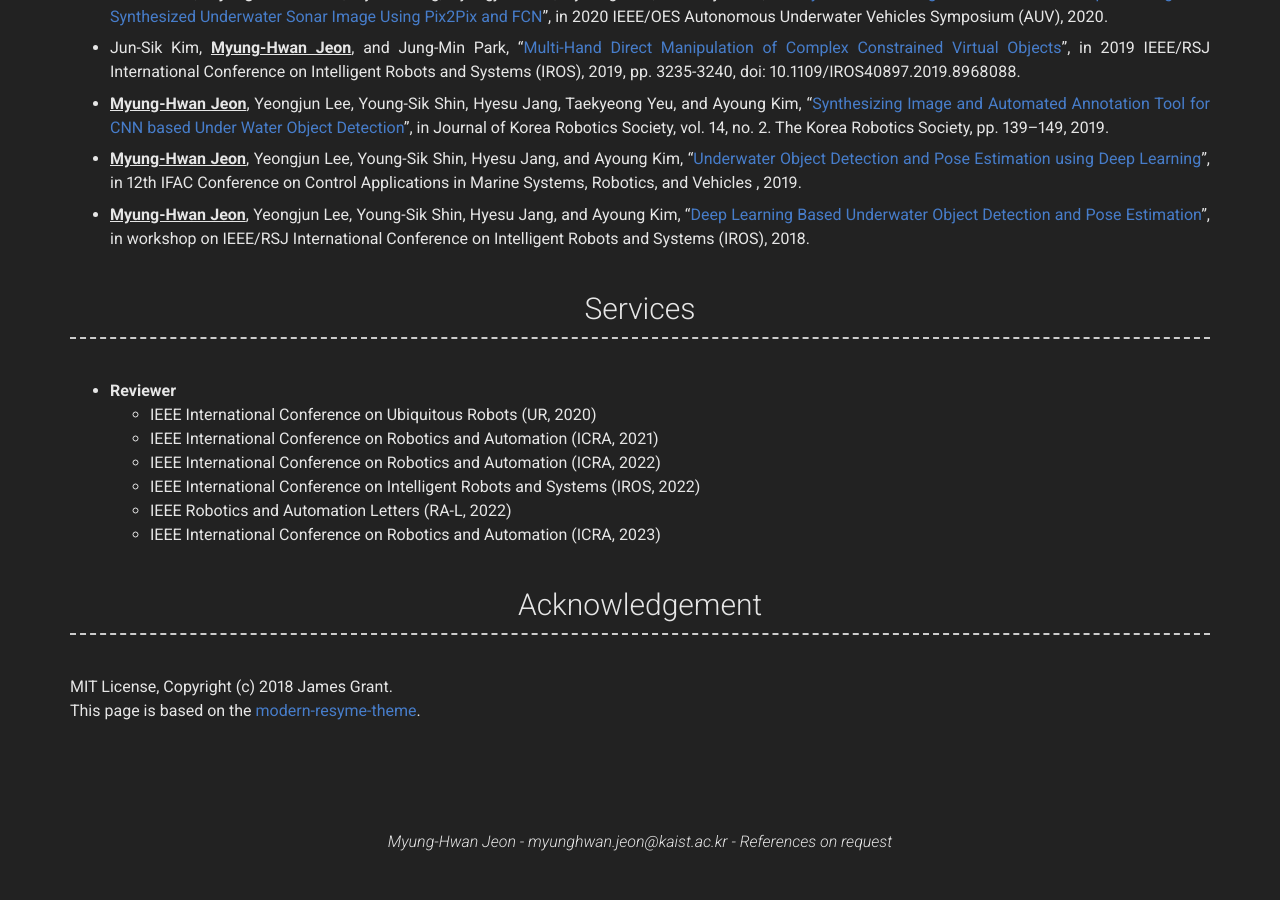
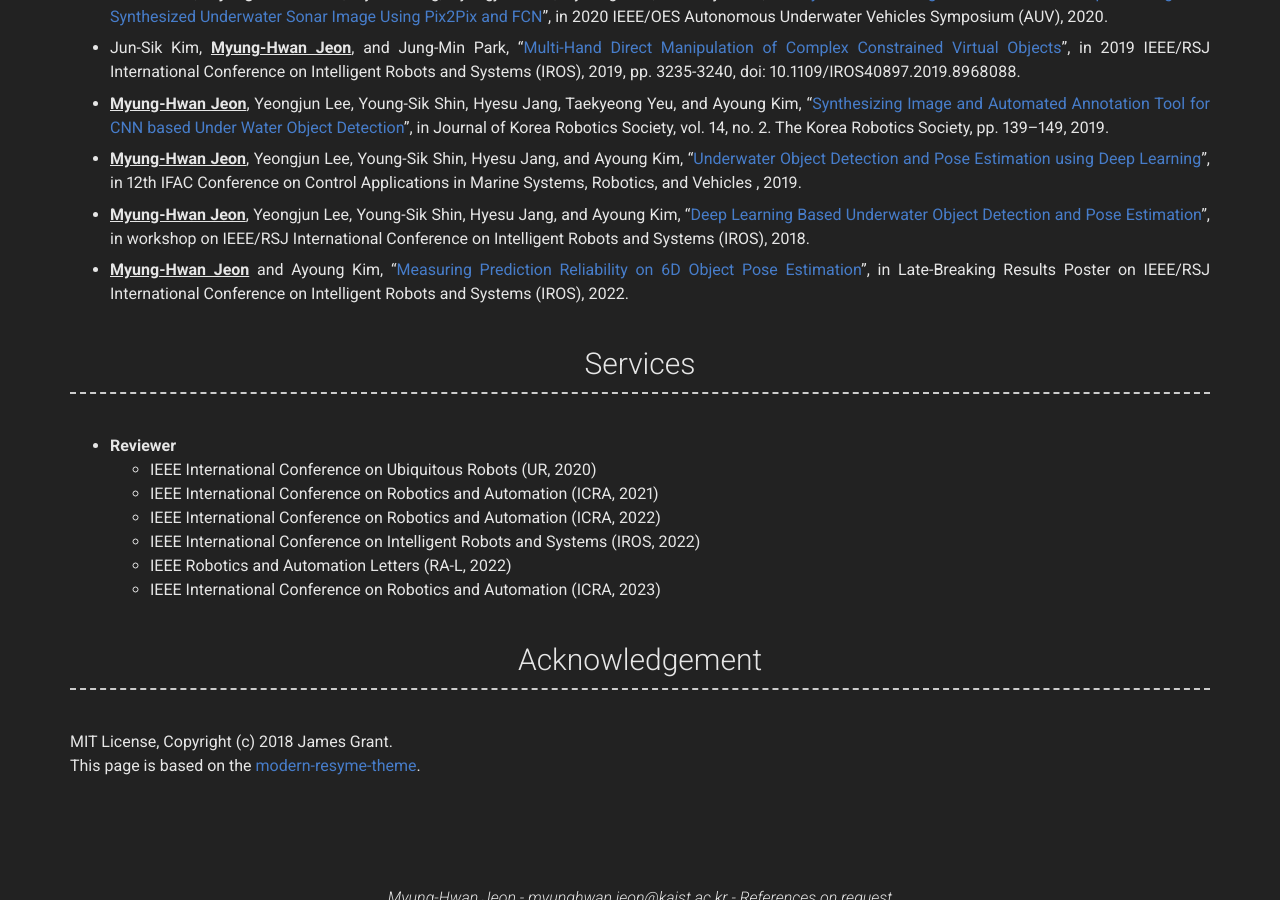
Before and after one commit to MyungHwanJeon/MyungHwanJeon.github.io, a Jekyll site: the page built from index.md, in a window 1280 px wide and 900 px high, scrolled down 3617 px. Built offline with Jekyll 4.4.1, drawn with Linux system fonts in a browser that asks for light colours; nearby versions of some CDN libraries; before the commit the page ends 4479 px from its top, so only the background shows below that.

Commit message:
Update _config.yml

```diff
--- a/_config.yml
+++ b/_config.yml
@@ -314,6 +314,8 @@
 
       - **<U>Myung-Hwan Jeon</U>**, Yeongjun Lee, Young-Sik Shin, Hyesu Jang, and Ayoung Kim, "[Deep Learning Based Underwater Object Detection and Pose Estimation](http://irosworkshop.marinerobotics.eu/wp-content/uploads/2018/10/Fr-WS19-08.pdf)", in workshop on IEEE/RSJ International Conference on Intelligent Robots and Systems (IROS), 2018.
 
+      - **<U>Myung-Hwan Jeon</U>** and Ayoung Kim, “[Measuring Prediction Reliability on 6D Object Pose Estimation](https://youtu.be/qSHd3oweD34)”, in Late-Breaking Results Poster on IEEE/RSJ International Conference on Intelligent Robots and Systems (IROS), 2022.
+
   - title: Services
     layout: text
     content: |
```
